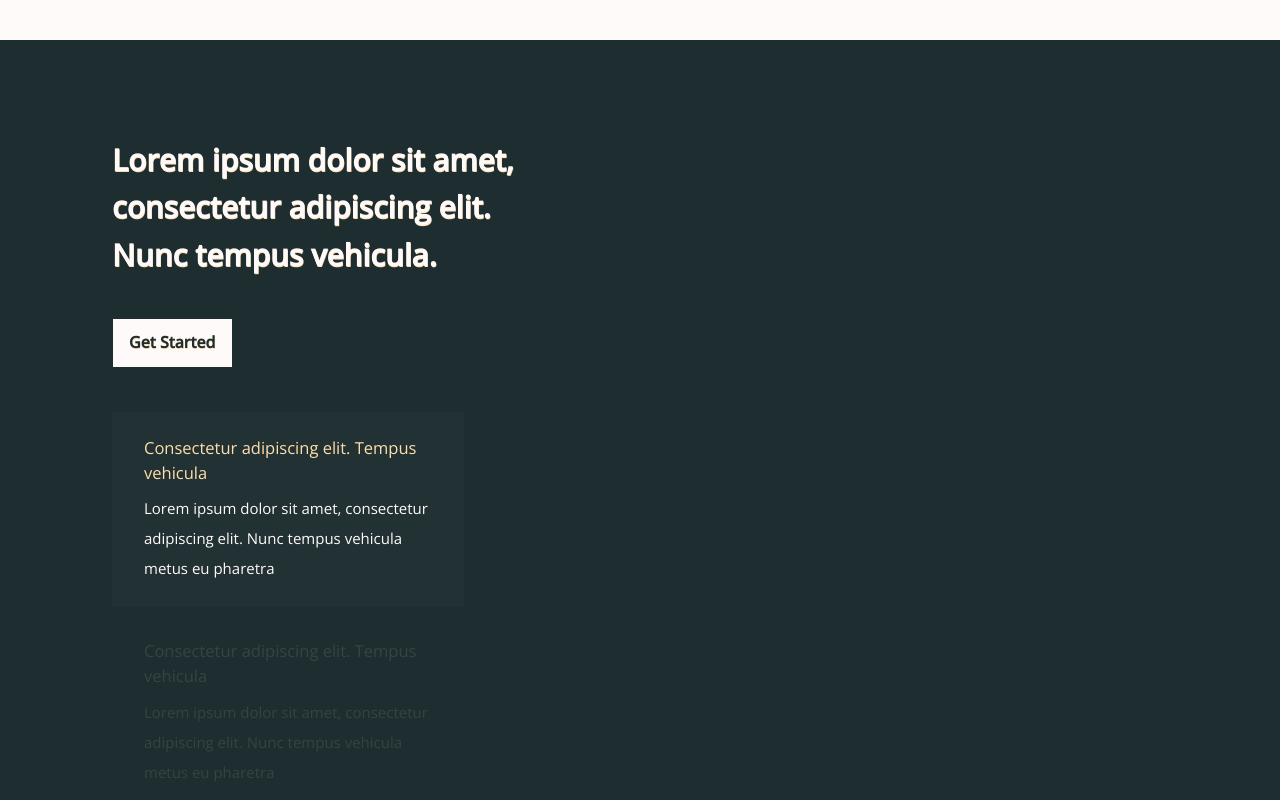
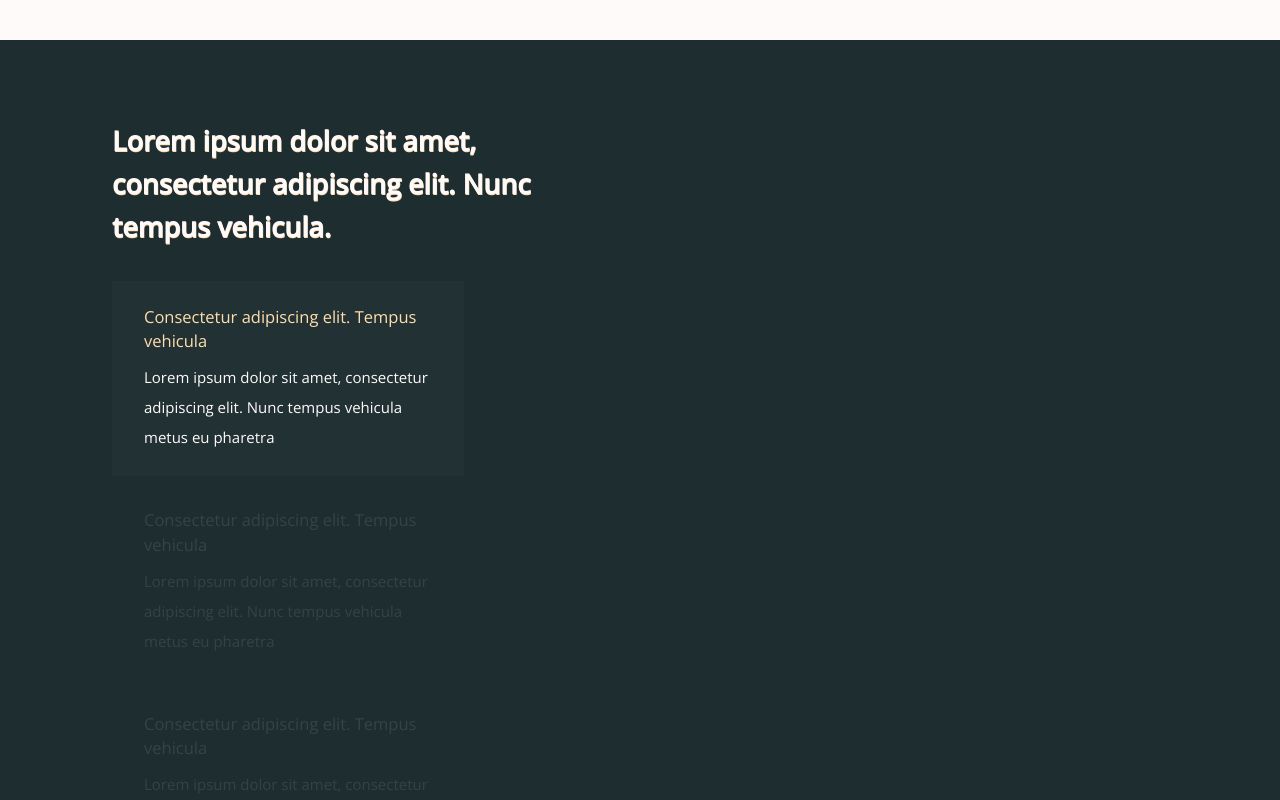
Before and after one commit to backmeup-app/orion, a Next.js app: page / in a window 1280 px wide. Shown: the part 760-1560 px from the top of the page. Built offline with nearby package versions, Linux system fonts and the light colour scheme.

Commit message:
feat: continued work on home page

```diff
--- a/components/About/About.tsx
+++ b/components/About/About.tsx
@@ -1,12 +1,5 @@
 import { useState } from "react";
-import {
-  Box,
-  Heading,
-  SimpleGrid,
-  GridItem,
-  Button,
-  VStack,
-} from "@chakra-ui/react";
+import { Box, Heading, SimpleGrid, GridItem, VStack } from "@chakra-ui/react";
 import { Features } from "..";
 
 export const About = () => {
@@ -14,18 +7,17 @@ export const About = () => {
 
   return (
     <Box bg="ivory" color="ivory" boxSizing="border-box" w="100vw">
-      <SimpleGrid bg="charlestonGreen" px={28} py={24} columns={12}>
+      <SimpleGrid bg="charlestonGreen" px={28} pt={20} pb={16} columns={12}>
         <GridItem colSpan={5}>
-          <VStack spacing={10} align="flex-start">
+          <VStack spacing={8} align="flex-start">
             <Heading
-              fontSize="3xl"
+              fontSize="1.7rem"
               lineHeight="1.575"
               textShadow="0.5px 0.5px navajoWhite"
             >
               Lorem ipsum dolor sit amet, consectetur adipiscing elit. Nunc
               tempus vehicula.
             </Heading>
-            <Button variant="secondary">Get Started</Button>
             <Features
               selectedFeatureIndex={selectedFeature}
               handleFeatureClick={setSelectedFeature}
--- a/components/Features/Features.tsx
+++ b/components/Features/Features.tsx
@@ -1,5 +1,5 @@
 import { FC } from "react";
-import { VStack, Box } from "@chakra-ui/react";
+import { VStack } from "@chakra-ui/react";
 import { Feature } from "..";
 import { TFeatures } from "./types";
 import { features } from "./data";
@@ -9,8 +9,7 @@ export const Features: FC<TFeatures> = ({
   handleFeatureClick,
 }) => {
   return (
-    <Box>
-      <VStack mt={1} align="flex-start" w="80%">
+    <VStack align="flex-start" w="80%">
       {features.map((feature, index) => (
         <Feature
           key={index}
@@ -21,6 +20,5 @@ export const Features: FC<TFeatures> = ({
         />
       ))}
     </VStack>
-    </Box>
   );
 };
```
Lines whose indentation alone changed are shown as unchanged.
